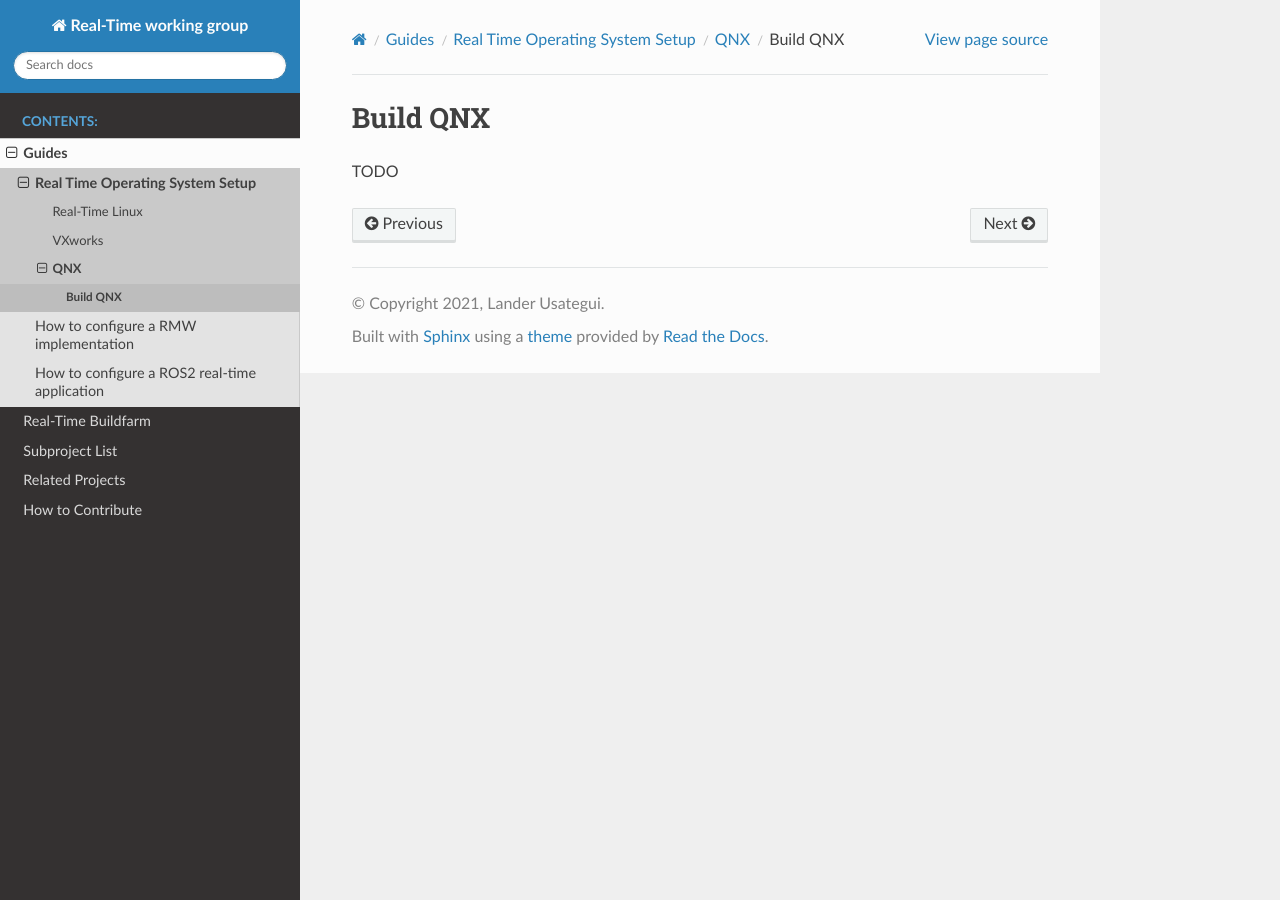
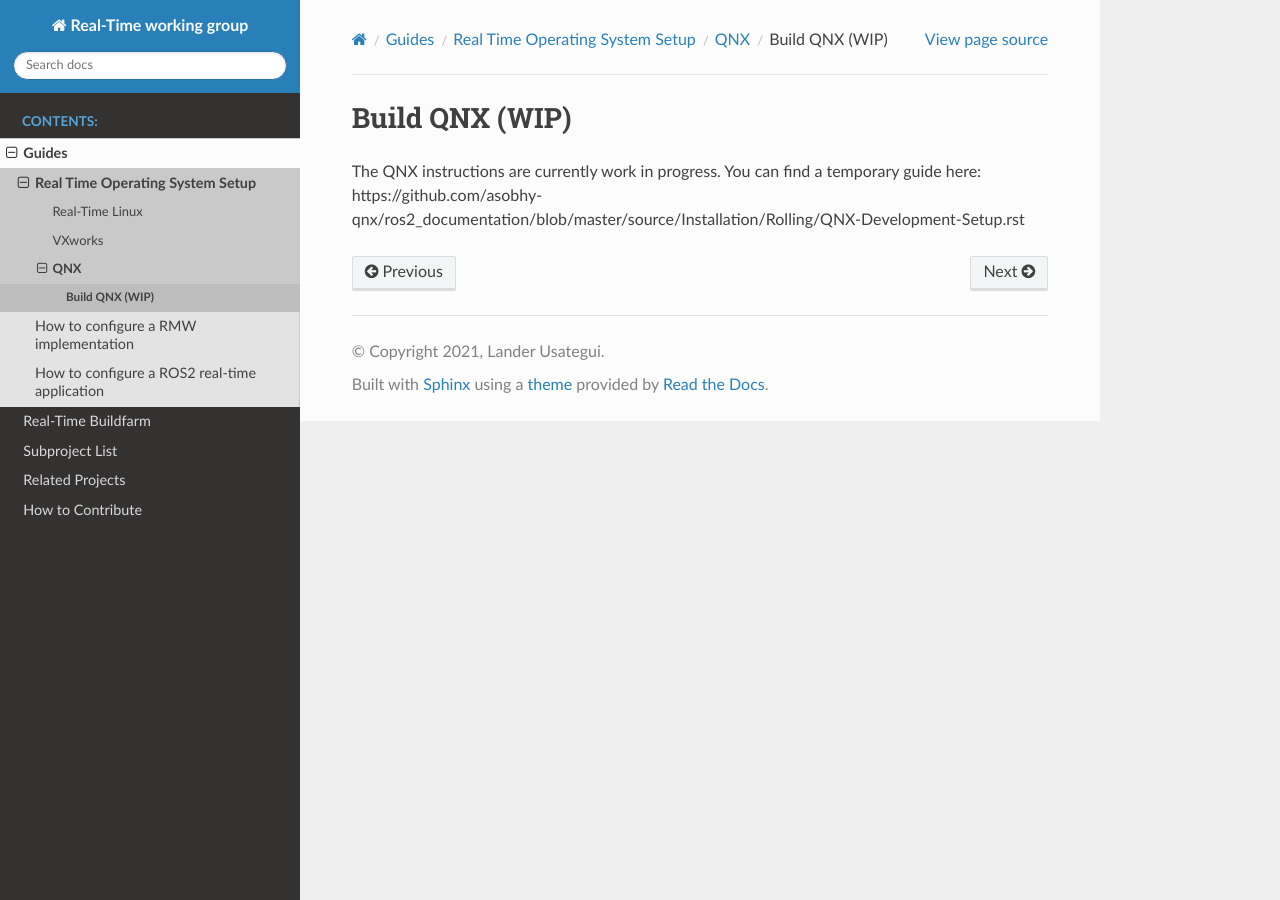
Before and after one commit to ros-realtime/rtwg_documentation, a Sphinx documentation site: the page built from source/Guides/Real-Time-Operating-System-Setup/QNX/build_qnx.md, in a window 1280 px wide. Built offline with Sphinx 7.4.7 and the Read the Docs theme 2.0.0, drawn with Linux system fonts in a browser that asks for light colours.

Commit message:
Add QNX build instructions

```diff
--- a/source/Guides/Real-Time-Operating-System-Setup/QNX/build_qnx.md
+++ b/source/Guides/Real-Time-Operating-System-Setup/QNX/build_qnx.md
@@ -1,3 +1,3 @@
-# Build QNX
+# Build QNX (WIP)
 
-TODO
+The QNX instructions are currently work in progress. You can find a temporary guide here: https://github.com/asobhy-qnx/ros2_documentation/blob/master/source/Installation/Rolling/QNX-Development-Setup.rst
```
